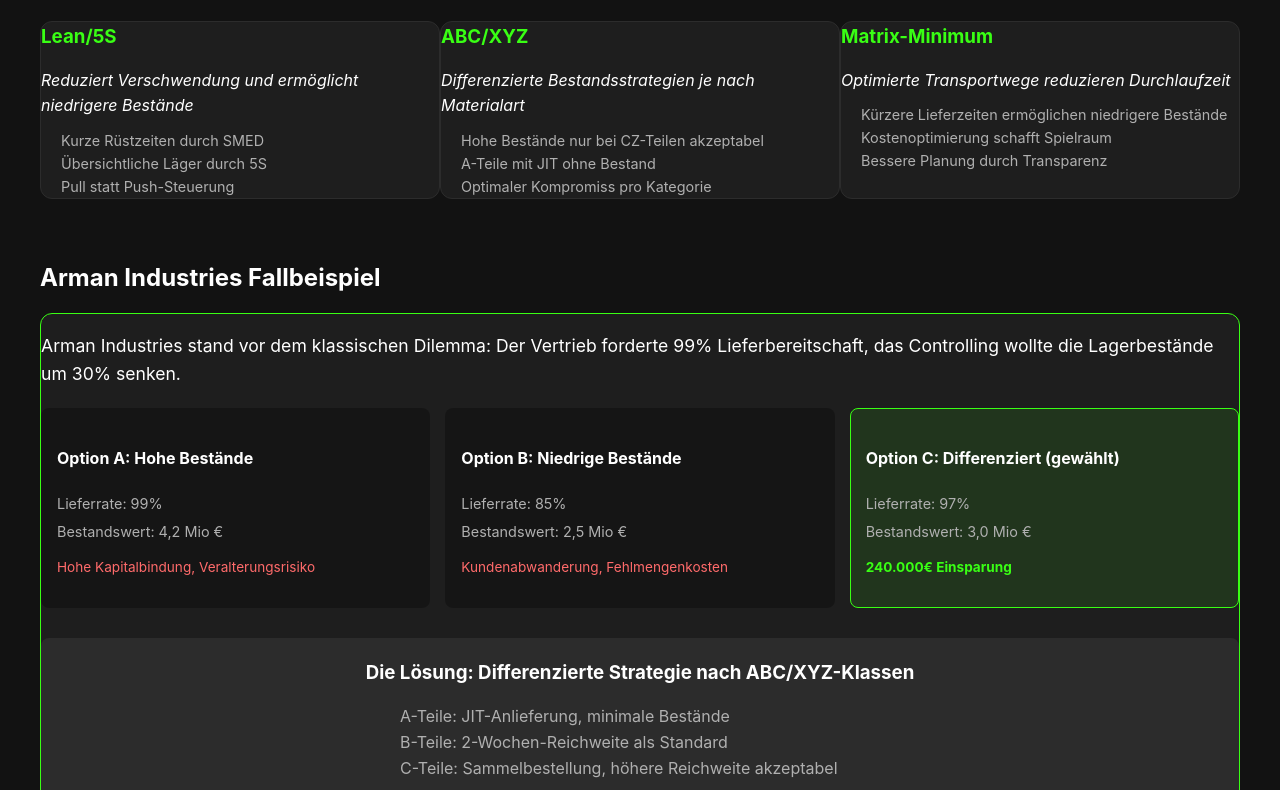
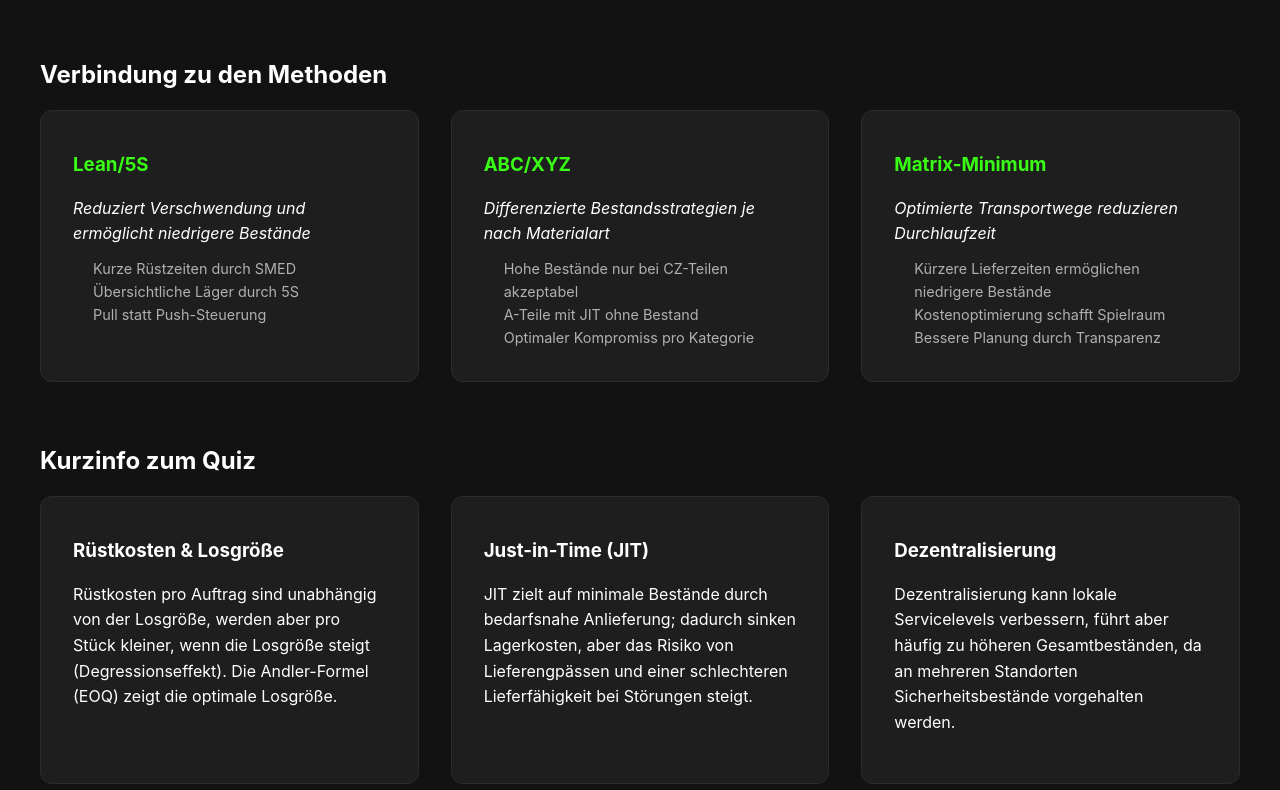
Before and after one commit to dung592847/PWL_E_LEARNING, a Vue app: page /conflict in a window 1280 px wide. Shown: the part 1430-2220 px from the top of the page. Built offline with nearby package versions, Linux system fonts and the light colour scheme.

Commit message:
fixed css, added context information for conflict

```diff
--- a/src/data/conflict.json
+++ b/src/data/conflict.json
@@ -2,7 +2,7 @@
   "title": "Zielkonflikte in der Logistik",
   "subtitle": "Optimale Balance zwischen konkurrierenden Zielen finden",
   "definition": {
-    "text": "In der Produktionswirtschaft stehen viele Ziele in Konkurrenz zueinander. Die Optimierung eines Ziels führt oft zur Verschlechterung eines anderen. Das Verständnis dieser Trade-offs ist essentiell für fundierte Entscheidungen."
+    "text": "In der Produktionswirtschaft stehen viele Ziele in Konkurrenz zueinander. Die Optimierung eines Ziels führt oft zur Verschlechterung eines anderen. Das Verständnis dieser Trade-offs ist essentiell, um fundierte Entscheidungen zu treffen."
   },
   "conflict": {
     "goal1": {
--- a/src/data/quizzes.json
+++ b/src/data/quizzes.json
@@ -185,6 +185,33 @@
         "correctAnswer": "b",
         "explanation": "Die Rüstkosten werden auf mehr Stücke verteilt (Degressionseffekt)."
       }
+      ,
+      {
+        "id": 2,
+        "type": "multiple-choice",
+        "question": "Welche Maßnahme reduziert typischerweise den Lagerbestand, kann aber die Lieferfähigkeit verschlechtern?",
+        "options": [
+          { "id": "a", "text": "Erhöhung der Losgrößen" },
+          { "id": "b", "text": "Einführung von Just-in-Time (JIT)" },
+          { "id": "c", "text": "Sicherheitsbestände erhöhen" },
+          { "id": "d", "text": "Dezentralisierung der Lager" }
+        ],
+        "correctAnswer": "b",
+        "explanation": "JIT reduziert Lagerbestände durch bedarfsnahe Anlieferung, erhöht aber das Risiko von Lieferengpässen und kann die Lieferfähigkeit beeinträchtigen."
+      },
+      {
+        "id": 3,
+        "type": "multiple-choice",
+        "question": "Was ist eine typische Folge der Dezentralisierung von Lager- und Beschaffungsfunktionen?",
+        "options": [
+          { "id": "a", "text": "Niedrigere Transportkosten durch größere Bündelung" },
+          { "id": "b", "text": "Erhöhte Bestandskosten insgesamt" },
+          { "id": "c", "text": "Zentralisierte Lieferantenbeziehungen" },
+          { "id": "d", "text": "Weniger Bestandsführung vor Ort" }
+        ],
+        "correctAnswer": "b",
+        "explanation": "Dezentralisierung kann die Bestände an mehreren Standorten erhöhen (redundante Sicherheitsbestände), was zu höheren Gesamtbestandskosten führt, obwohl Servicelevel lokal besser werden können."
+      }
     ]
   }
 }
--- a/src/styles/main.css
+++ b/src/styles/main.css
@@ -20,6 +20,29 @@
   --color-xyz-x-dim: rgba(255, 184, 77, 0.12);
   --color-xyz-y-dim: rgba(255, 111, 145, 0.10);
   --color-xyz-z-dim: rgba(123, 223, 246, 0.10);
+}
+
+/* Global spacing, radii and transitions for all themes (fixes missing vars in dark theme) */
+:root {
+  --spacing-xs: 0.5rem;
+  --spacing-sm: 1rem;
+  --spacing-md: 1.5rem;
+  --spacing-lg: 2rem;
+  --spacing-xl: 3rem;
+  --spacing-3xl: 5rem;
+
+  --radius-sm: 4px;
+  --radius-md: 8px;
+  --radius-lg: 12px;
+  --radius-full: 9999px;
+
+  --transition-base: 0.2s ease;
+  --font-mono: 'Courier New', monospace;
+  /* Algo circle background defaults to dark */
+  --algo-circle-bg: #000;
+  /* Table header/footer background (dark by default) */
+  --table-head-bg: #111;
+  --table-head-text: var(--color-text-secondary);
 }
 
 /* Additional semantic colors for ABC/XYZ matrix (distinct from A/B/C) */
@@ -82,6 +105,11 @@
 
   /* Font */
   --font-mono: 'Courier New', monospace;
+  /* Algo circle background for light theme */
+  --algo-circle-bg: #ffffff;
+  /* Table header/footer for light theme */
+  --table-head-bg: #ffffff;
+  --table-head-text: var(--color-text-primary);
 }
 
 body {
--- a/src/views/ConflictView.vue
+++ b/src/views/ConflictView.vue
@@ -78,6 +78,27 @@
             <ul class="detail-list">
               <li v-for="d in conn.details" :key="d">{{ d }}</li>
             </ul>
+          </div>
+        </div>
+      </section>
+
+      <!-- Quiz Hints: kurz sichtbare Fakten zum Beantworten der Quizfragen -->
+      <section class="content-section">
+        <h2>Kurzinfo zum Quiz</h2>
+        <div class="quiz-hints grid-3">
+          <div class="card">
+            <h3>Rüstkosten &amp; Losgröße</h3>
+            <p>Rüstkosten pro Auftrag sind unabhängig von der Losgröße, werden aber pro Stück kleiner, wenn die Losgröße steigt (Degressionseffekt). Die Andler-Formel (EOQ) zeigt die optimale Losgröße.</p>
+          </div>
+
+          <div class="card">
+            <h3>Just-in-Time (JIT)</h3>
+            <p>JIT zielt auf minimale Bestände durch bedarfsnahe Anlieferung; dadurch sinken Lagerkosten, aber das Risiko von Lieferengpässen und einer schlechteren Lieferfähigkeit bei Störungen steigt.</p>
+          </div>
+
+          <div class="card">
+            <h3>Dezentralisierung</h3>
+            <p>Dezentralisierung kann lokale Servicelevels verbessern, führt aber häufig zu höheren Gesamtbeständen, da an mehreren Standorten Sicherheitsbestände vorgehalten werden.</p>
           </div>
         </div>
       </section>
@@ -192,7 +213,7 @@ const content = ref(conflictData)
 .detail-list { padding-left: 20px; color: var(--color-text-secondary); font-size: 0.9rem; }
 
 /* Options */
-.card-neon { border: 1px solid var(--color-neon); }
+.card-neon { border: none; }
 .situation { font-size: 1.1rem; margin-bottom: 20px; }
 .options-container { display: grid; grid-template-columns: repeat(3, 1fr); gap: 15px; margin-top: 20px; }
 .option-card {
@@ -216,6 +237,17 @@ const content = ref(conflictData)
 .module-nav {
   display: flex; justify-content: space-between; margin-top: 60px;
   padding-top: 20px; border-top: 1px solid var(--color-bg-hover);
+}
+
+/* Ensure grid gaps and card paddings apply reliably and headings don't sit on the border */
+.grid-3 { gap: var(--spacing-lg); }
+.grid-3 .card { padding: var(--spacing-lg); }
+.grid-3 .card h3,
+.card-neon h3,
+.option-card h4,
+.solution-box h3 {
+  margin-top: 0.4rem;
+  margin-bottom: 0.8rem;
 }
 
 @media (max-width: 768px) {
--- a/src/views/LeanManagementView.vue
+++ b/src/views/LeanManagementView.vue
@@ -49,6 +49,7 @@
             class="step-card"
             :class="{ 'active': activeStep === step.id }"
             @mouseenter="activeStep = step.id"
+            @mouseleave="activeStep = 0"
           >
             <div class="step-header">
               <div class="step-number">{{ step.id }}S</div>
@@ -119,7 +120,7 @@ import { ref } from 'vue'
 import leanData from '../data/lean-management.json'
 
 const content = ref(leanData)
-const activeStep = ref(1)
+const activeStep = ref(0)
 </script>
 
 <style scoped>
@@ -207,7 +208,7 @@ const activeStep = ref(1)
 
 /* Application */
 .application-section .card { padding: 30px; }
-.card-neon { border: 1px solid var(--color-neon); }
+.card-neon { border: none; }
 .situation { font-size: 1.1rem; margin-bottom: 20px; }
 .timeline { margin: 20px 0; border-left: 2px solid var(--color-bg-hover); padding-left: 25px; }
 .timeline-item { position: relative; margin-bottom: 15px; color: var(--color-text-secondary); }
--- a/src/views/MatrixMinimumView.vue
+++ b/src/views/MatrixMinimumView.vue
@@ -427,10 +427,14 @@ const calculateExerciseCost = () => {
 .algo-steps { display: grid; gap: 20px; }
 .algo-card { display: flex; gap: 20px; background: var(--color-bg-card); padding: 20px; border-radius: 8px; }
 .algo-num {
-  font-size: 2rem; font-weight: bold; color: var(--color-bg-body);
-  background: var(--color-purple); width: 50px; height: 50px;
+  font-size: 2rem; font-weight: bold;
+  background: var(--algo-circle-bg, #000); /* black in dark, white in light */
+  color: var(--color-purple); /* number color matches border color */
+  width: 50px; height: 50px;
   display: flex; align-items: center; justify-content: center;
   border-radius: 50%; flex-shrink: 0;
+  border: 3px solid var(--color-purple); /* colored outline */
+  box-sizing: border-box;
 }
 .algo-content h3 { margin-bottom: 10px; }
 .algo-note { font-size: 0.85rem; color: var(--color-neon); margin-top: 10px; }
@@ -447,7 +451,7 @@ const calculateExerciseCost = () => {
 
 .cost-table { width: 100%; border-collapse: collapse; text-align: center; }
 .cost-table th, .cost-table td { border: 1px solid #333; padding: 15px; position: relative; transition: all 0.3s ease; }
-.cost-table th { color: var(--color-text-secondary); background: #111; }
+  .cost-table th { color: var(--table-head-text); background: var(--table-head-bg); }
 .cell-allocated { background-color: rgba(57, 255, 20, 0.2); border-color: var(--color-neon) !important; }
 .alloc {
   position: absolute; bottom: 2px; right: 2px;
@@ -464,7 +468,7 @@ const calculateExerciseCost = () => {
   color: #ff4444 !important;
   font-weight: bold;
 }
-.demand-row td { background: #111; color: var(--color-text-secondary); font-size: 0.9rem; }
+  .demand-row td { background: var(--table-head-bg); color: var(--table-head-text); font-size: 0.9rem; }
 
 .result-display { margin-top: 20px; text-align: center; padding-top: 20px; border-top: 1px solid #333; }
 .total-cost { font-size: 1.5rem; color: var(--color-neon); margin-bottom: 10px; }
@@ -503,9 +507,9 @@ const calculateExerciseCost = () => {
   padding: 12px;
 }
 
-.exercise-table th {
-  background: #111;
-  color: var(--color-text-secondary);
+  .exercise-table th {
+  background: var(--table-head-bg);
+  color: var(--table-head-text);
 }
 
 .exercise-table th small {
@@ -648,6 +652,7 @@ const calculateExerciseCost = () => {
     width: 40px;
     height: 40px;
     font-size: 1.5rem;
+    border-width: 2px;
   }
 
   .sim-controls {
```
